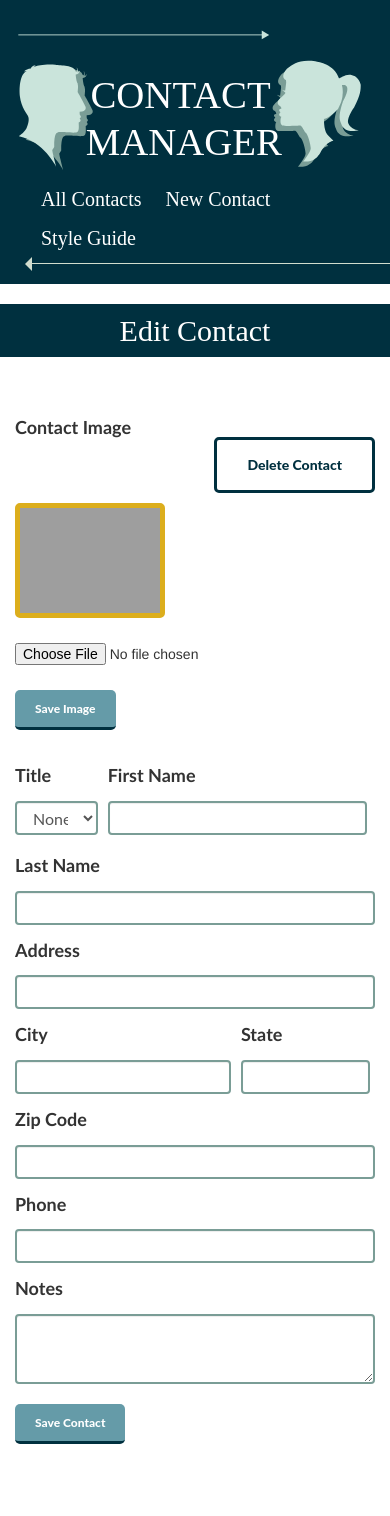
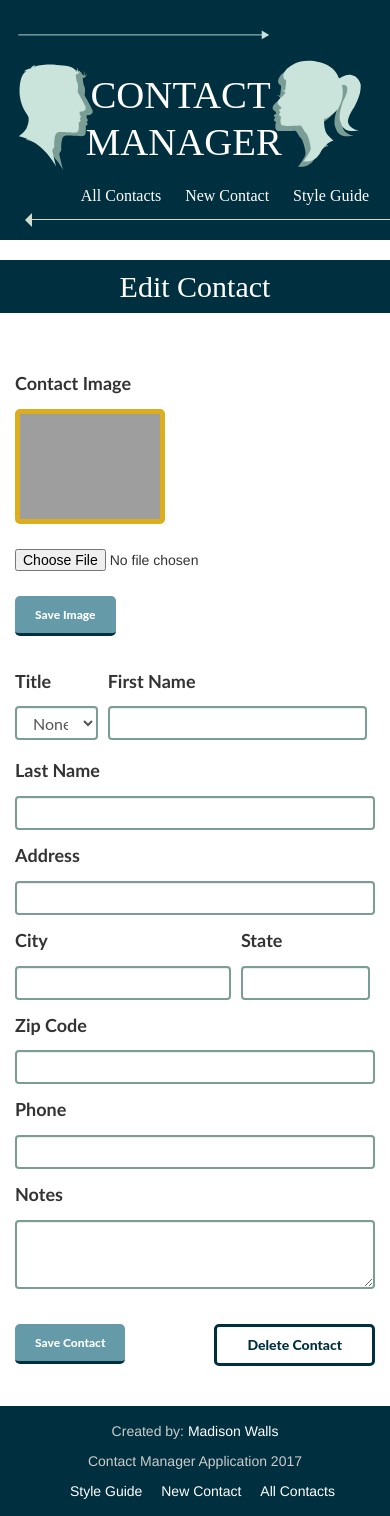
Before and after one commit to madisonwalls/ContactManagerApplication, a PHP site: page /edit.php?id=1 in a window 390 px wide. Before the commit the page ends 1444 px from the top, so only its background shows below. Run offline with PHP 8.4, Linux system fonts and the light colour scheme; data that the repository does not hold is empty; some libraries are stand-ins or nearby versions; some web fonts are replaced; grey boxes are pictures that could not be loaded.

Commit message:
Created Footer and finished mobile design.

```diff
--- a/css/style.css
+++ b/css/style.css
@@ -18,9 +18,7 @@
     src: url(../fonts/Lato-Bold.ttf);
 }
 
-body {
-  padding-bottom: 30px;
-}
+
 
 a:hover {
   text-decoration: none;
@@ -416,7 +414,7 @@ table {
 }
 
 .buttons {
-  padding: 50px 0px;
+  padding: 50px 15px;
 }
 
 .regularButton, .regularButtonCreate {
@@ -644,6 +642,38 @@ input[type=file] {
   padding: 15px 0px;
 }
 
+.footerSpace {
+  background-color: #00303f;
+  margin-top: 40px;
+  padding: 15px;
+
+}
+
+.footerSpace a {
+  color: #ffffff;
+
+}
+
+.footerSpace p {
+  color: #cccccc;
+  text-align: center;
+
+}
+
+
+.footerSpace a:hover {
+  text-decoration: underline;
+  color: #DCAE1D;
+}
+
+.bottomNav a {
+  padding-left: 15px;
+}
+
+.bottomNav {
+  text-align: center;
+}
+
 /*Media Queries*/
 
 @media screen and (max-width: 460px) {
@@ -652,7 +682,7 @@ input[type=file] {
   .navbar li {
     display: inline-block;
     margin-right: 0px;
-    font-size: 20px;
+    font-size: 16px;
     margin-top: 0px;
     padding-top: 10px;
     padding-right: 20px;
@@ -739,7 +769,15 @@ input[type=file] {
   }
 
   .deleteButton {
-    float: left;
+    display: inline-block;
+    padding: 8px 30px;
+    float: right;
   }
 
+  .regularButton {
+    display: inline-block;
+
+  }
+
+
 }
--- a/edit.php
+++ b/edit.php
@@ -24,8 +24,9 @@
         <p><strong>Update Successful!</strong> Your contact is updated.</p>
       </div>
       <?php endif; ?>
-
+<div class="hidden-xs">
 <a href="/delete.php?id=<?= $contact['id']; ?>" class="btn deleteButton pull-right">Delete Contact</a>
+</div>
 
 <p class="inputTitles">Contact Image</p>
 <form action="upload.php" method="POST" enctype="multipart/form-data"  class="imageChange">
@@ -107,6 +108,10 @@
 
   <button class="btn regularButton">Save Contact</button>
 
+
+  <a href="/delete.php?id=<?= $contact['id']; ?>" class="btn deleteButton hidden-sm hidden-md hidden-lg ">Delete Contact</a>
+  </div>
+
 </form>
 
 </div>
--- a/footer.php
+++ b/footer.php
@@ -1,6 +1,25 @@
+
+          </div>
 
       </div>
 
+    </div>
+
+    <div class="container-fluid footerSpace">
+      <div class="row">
+        <div class="col-md-4">
+          <p>Created by: <a href="http://www.madisonwalls.org"> Madison Walls</a></p>
+        </div>
+        <div class="col-md-4">
+          <p>Contact Manager Application 2017</p>
+        </div>
+        <div class="col-md-4 bottomNav">
+          <a href="styleguide.php">Style Guide</a>
+          <a href="step1.php">New Contact</a>
+          <a href="index.php">All Contacts</a>
+        </div>
+
+      </div>
     </div>
 
     <script src="https://code.jquery.com/jquery-3.1.1.slim.min.js"></script>
```
